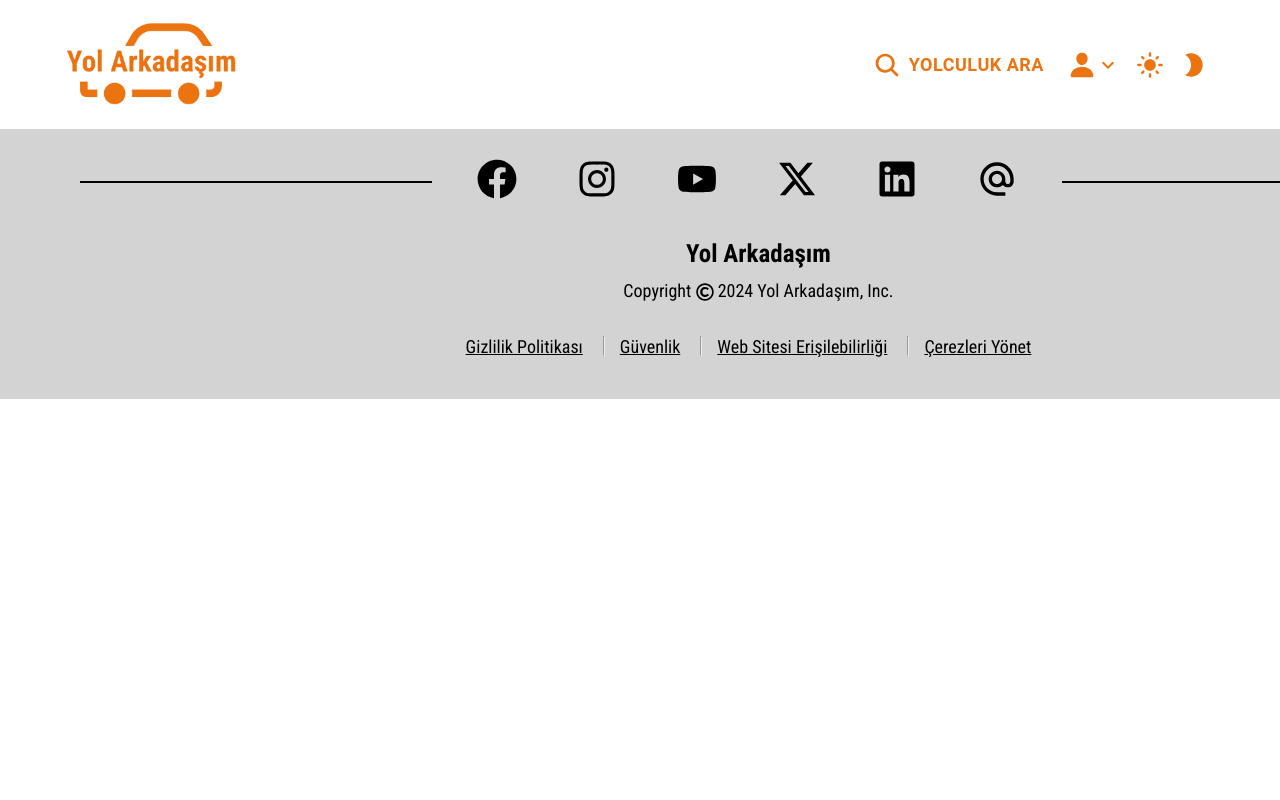
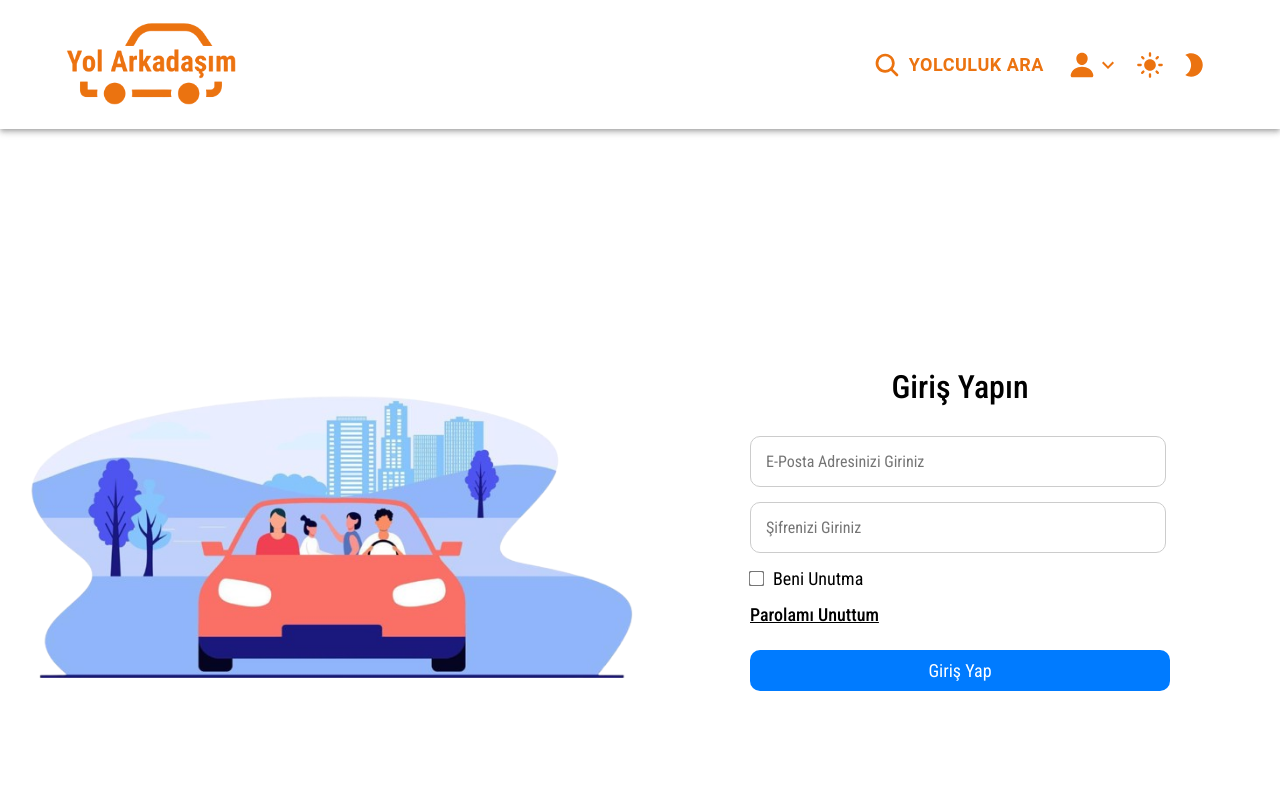
Before and after one commit to kubraacelik/YOLARKADASIM-Bitirme-Projesi, a React (Vite) app in the folder yolarkadasim/: page /girisYap in a window 1280 px wide. Shown: the top 800 px of the page. Built offline with nearby package versions, Linux system fonts and the light colour scheme.

Commit message:
düzenlendi

```diff
--- a/yolarkadasim/src/routes/GirişYap.jsx
+++ b/yolarkadasim/src/routes/GirişYap.jsx
@@ -1,12 +1,54 @@
 import React from "react";
 import Navbar from "../components/Navbar";
 import Footer from "../components/Footer";
+import "../styles/GirişYap.css";
+import resim1 from "../assets/üyeOl-resim1.png";
 
 export default function GirişYap() {
   return (
-    <div>
+    <>
       <Navbar />
-      <Footer />
-    </div>
+      <div>
+        <div className="girisYap-container">
+          <div
+            className="girisYap-sol"
+            style={{ backgroundImage: `url(${resim1})` }}
+          ></div>
+          <div className="girisYap-sag">
+            <div className="tanım">Giriş Yapın</div>
+            <form>
+
+
+              <div className="girisYap-giris">
+                <input
+                  type="text"
+                  placeholder="E-Posta Adresinizi Giriniz"
+                  className="giris"
+                />
+              </div>
+              <div className="girisYap-giris">
+                <input
+                  type="Password"
+                  placeholder="Şifrenizi Giriniz"
+                  className="giris"
+                />
+              </div>
+              <div className="girisYap-giris">
+                <label className="beni-unutma">
+                  <input type="checkbox" />Beni Unutma
+                </label>
+              </div>
+              <div className="girisYap-giris">
+                <p className="parolayi-unuttum">Parolamı Unuttum</p>
+              </div>
+              <button className="girisYap-btn" type="submit">
+                Giriş Yap
+              </button>
+            </form>
+          </div>
+        </div>
+        <Footer />
+      </div>
+    </>
   );
 }
--- a/yolarkadasim/src/routes/ÜyeOl.jsx
+++ b/yolarkadasim/src/routes/ÜyeOl.jsx
@@ -1,4 +1,4 @@
-import React from "react";
+import React, { useState } from "react";
 import Navbar from "../components/Navbar";
 import Footer from "../components/Footer";
 import "../styles/ÜyeOl.css";
@@ -6,6 +6,37 @@ import resim1 from "../assets/üyeOl-resim1.png";
 import resim2 from "../assets/üyeOl-resim2.png";
 
 export default function ÜyeOl() {
+  const [agreed, setAgreed] = useState(false);
+  const [showContract, setShowContract] = useState(false); // Kullanıcı sözleşmesi görünürlüğünü kontrol etmek için bir durum değişkeni
+
+  const handleAgreementChange = () => {
+    setAgreed(!agreed);
+    if (!showContract) {
+      setShowContract(true); // Onaylandığında sözleşme açılsın
+    } else {
+      setShowContract(false); // Onay kaldırıldığında sözleşme kapatılsın
+    }
+  };
+
+  const handleSubmit = (e) => {
+    e.preventDefault();
+    if (agreed) {
+      // Onaylanmış, kayıt işlemi gerçekleştirilebilir
+      console.log("Kullanıcı onayladı, kayıt işlemi gerçekleştiriliyor...");
+    } else {
+      // Onaylanmamış, kullanıcıya uyarı verilebilir
+      console.log("Kullanıcı onaylamadı, kayıt işlemi gerçekleştirilemez.");
+    }
+  };
+
+  const handleShowContract = () => {
+    setShowContract(true); // Sözleşme açılsın
+  };
+
+  const handleCloseContract = () => {
+    setShowContract(false); // Sözleşme kapatılsın
+  };
+
   return (
     <>
       <Navbar />
@@ -17,7 +48,7 @@ export default function ÜyeOl() {
           ></div>
           <div className="uyeOl-sag">
             <div className="tanım">Üye Olun</div>
-            <form>
+            <form onSubmit={handleSubmit}>
               <div class="üyeOl-giriş">
                 <input
                   type="text"
@@ -53,7 +84,89 @@ export default function ÜyeOl() {
                   class="giriş"
                 />
               </div>
-              <button className="kayıtOl-btn">Kayıt Ol</button>
+              <div class="üyeOl-giriş">
+                <label className="sözleşme">
+                  <input
+                    type="checkbox"
+                    checked={agreed}
+                    onChange={handleAgreementChange}
+                    onClick={handleShowContract}
+                  />
+                  Kullanıcı sözleşmesini okudum ve kabul ediyorum.
+                </label>
+              </div>
+
+              {showContract && (
+                <div className="sözleşme-modal">
+                  <div className="sözleşme-içeriği">
+                    {/* Sözleşme içeriği buraya gelecek */}
+                    <h2>Kullanıcı Sözleşmesi</h2>
+                    <p>
+                      <p>
+                        Bu Kullanıcı Sözleşmesi, sizin ve Şirket arasında,
+                        Şirket'in web sitesi üzerinden sunulan hizmetleri
+                        kullanmanıza ilişkin koşulları ve şartları
+                        belirlemektedir.
+                      </p>
+                      <p>
+                        <b>1-Hizmetlerin Kapsamı:</b> Şirket,kullanıcıya Site
+                        üzerinden sunulan hizmetleri sağlar. Bu hizmetler,
+                        kullanıcının talebine bağlı olarak değişebilir.
+                      </p>
+                      <p>
+                        <b>2-Kullanıcı Hesabı:</b> Kullanıcı, Site üzerinden
+                        hizmet alabilmek için bir hesap oluşturmalıdır. Hesap
+                        oluşturulurken sağlanan bilgilerin doğru ve güncel
+                        olması kullanıcının sorumluluğundadır.{" "}
+                      </p>
+                      <p>
+                        <b>3-Gizlilik:</b> Şirket, kullanıcının kişisel
+                        bilgilerini gizli tutmayı taahhüt eder. Kullanıcı
+                        bilgilerinin güvenliği için gerekli önlemleri alır ve
+                        gizlilik politikasına uygun hareket eder.{" "}
+                      </p>
+                      <p>
+                        <b>4-Kullanım Koşulları:</b> Kullanıcı, Site üzerinden
+                        sağlanan hizmetleri yasalara ve bu sözleşmede belirtilen
+                        koşullara uygun olarak kullanmalıdır. Kullanıcı,
+                        başkalarının haklarını ihlal eden içerikler
+                        yayınlamamalı veya Site'nin güvenliğini tehlikeye atacak
+                        herhangi bir eylemde bulunmamalıdır.{" "}
+                      </p>
+                      <p>
+                        <b>5-İptal ve Değişiklikler:</b> Şirket, Site üzerinden
+                        sunulan hizmetlerde değişiklik yapma veya hizmeti iptal
+                        etme hakkını saklı tutar. Bu tür değişiklikler hakkında
+                        kullanıcılar önceden bilgilendirilir.
+                      </p>
+                      <p>
+                        <b>6-Sorumluluk Sınırlaması:</b> Şirket, Site üzerinden
+                        sağlanan hizmetlerin kullanımından kaynaklanan herhangi
+                        bir zarardan sorumlu değildir. Kullanıcı, Site'yi kendi
+                        riski altında kullanır.{" "}
+                      </p>
+                      <p>
+                        {" "}
+                        Bu sözleşmenin kabul edilmesi, kullanıcının Site
+                        üzerinden sağlanan hizmetleri kullanması için
+                        gereklidir. Bu nedenle, bu sözleşmeyi dikkatlice
+                        okumanızı ve anlamanızı öneririz.
+                      </p>
+                    </p>
+                    <div className="okudum-btn-container">
+                      <button
+                        className="okudum-btn"
+                        onClick={handleCloseContract}
+                      >
+                        Okudum
+                      </button>
+                    </div>
+                  </div>
+                </div>
+              )}
+              <button className="kayıtOl-btn" type="submit">
+                Kayıt Ol
+              </button>
             </form>
           </div>
         </div>
--- /dev/null
+++ b/yolarkadasim/src/styles/GirişYap.css
@@ -0,0 +1,72 @@
+.girisYap-container {
+    width: 100%;
+    height: 100vh;
+    display: flex;
+}
+
+.girisYap-container .girisYap-sol {
+    height: 100%;
+    flex: 50%;
+    background-position: center;
+    background-repeat: no-repeat;
+    background-size: contain;
+}
+
+.girisYap-container .girisYap-sag {
+    height: 100%;
+    flex: 50%;
+    display: flex;
+    flex-direction: column;
+    justify-content: center;
+    align-items: center;
+}
+
+.girisYap-sag .tanım {
+    margin-bottom: 30px;
+}
+
+form .girisYap-giris {
+    margin-bottom: 15px;
+    width: 416px;
+}
+
+.girisYap-giris .giris {
+    width: 100%;
+    padding: 15px;
+    border: 1px solid #ccc;
+    border-radius: 10px;
+    font-size: 16px;
+}
+
+.girisYap-btn {
+    width: 420px;
+    padding: 10px;
+    background-color: #007bff;
+    color: #fff;
+    border: none;
+    border-radius: 10px;
+    cursor: pointer;
+    font-size: 18px;
+    transition: background-color 0.3s;
+    margin-top: 10px;
+}
+
+.girisYap-btn:hover {
+    background-color: #0056b3;
+}
+
+.beni-unutma {
+    font-size: 18px
+}
+
+.beni-unutma input {
+    margin-right: 10px;
+    transform: scale(1.2);
+}
+
+.parolayi-unuttum{
+    cursor: pointer;
+    font-size: 18px;
+    font-weight: 500;
+    text-decoration: underline;
+}
--- a/yolarkadasim/src/styles/ÜyeOl.css
+++ b/yolarkadasim/src/styles/ÜyeOl.css
@@ -1,10 +1,10 @@
-.uyeOl-container{
+.uyeOl-container {
   width: 100%;
   height: 100vh;
   display: flex;
 }
 
-  .uyeOl-container .uyeOl-sol{
+.uyeOl-container .uyeOl-sol {
   height: 100%;
   flex: 50%;
   background-position: center;
@@ -12,7 +12,7 @@
   background-size: contain;
 }
 
-  .uyeOl-container .uyeOl-sag{
+.uyeOl-container .uyeOl-sag {
   height: 100%;
   flex: 50%;
   display: flex;
@@ -21,16 +21,16 @@
   align-items: center;
 }
 
-  .uyeOl-sag .tanım{
+.uyeOl-sag .tanım {
   margin-bottom: 30px;
 }
 
-  form .üyeOl-giriş{
+form .üyeOl-giriş {
   margin-bottom: 15px;
   width: 416px;
 }
 
-  .üyeOl-giriş .giriş{
+.üyeOl-giriş .giriş {
   width: 100%;
   padding: 15px;
   border: 1px solid #ccc;
@@ -38,8 +38,8 @@
   font-size: 16px;
 }
 
-  .kayıtOl-btn{
-    width: 450px;
+.kayıtOl-btn {
+  width: 420px;
   padding: 10px;
   background-color: #007bff;
   color: #fff;
@@ -53,3 +53,64 @@
 .kayıtOl-btn:hover {
   background-color: #0056b3;
 }
+
+.sözleşme {
+  font-size: 18px
+}
+
+.sözleşme input {
+  margin-right: 10px;
+  transform: scale(1.2);
+}
+
+.sözleşme-modal {
+  position: fixed;
+  top: 0;
+  left: 0;
+  width: 100%;
+  height: 100%;
+  background-color: rgba(0, 0, 0, 0.5);
+  display: flex;
+  justify-content: center;
+  align-items: center;
+}
+
+.sözleşme-modal h2{
+  font-size: 28px;
+  margin-bottom: 15px;
+  text-align: center;
+}
+
+.sözleşme-modal p{
+  font-size: 16px;
+  margin-bottom: 10px;
+}
+
+.sözleşme-içeriği {
+  background-color: #fff;
+  padding: 15px;
+  border-radius: 5px;
+  width: 550px;
+  height: 400px;
+  overflow: auto;
+}
+
+.okudum-btn-container{
+  text-align: end;
+  margin-right: 20px;
+}
+
+.okudum-btn{
+  padding: 10px;
+  border: none;
+  background-color: #007bff;
+  color: #fff;
+  font-size: 15px;
+  font-weight: 500;
+  cursor: pointer;
+  border-radius: 5px;
+}
+
+.okudum-btn:hover {
+  background-color: #0056b3;
+}
```
Lines whose indentation alone changed are shown as unchanged.
